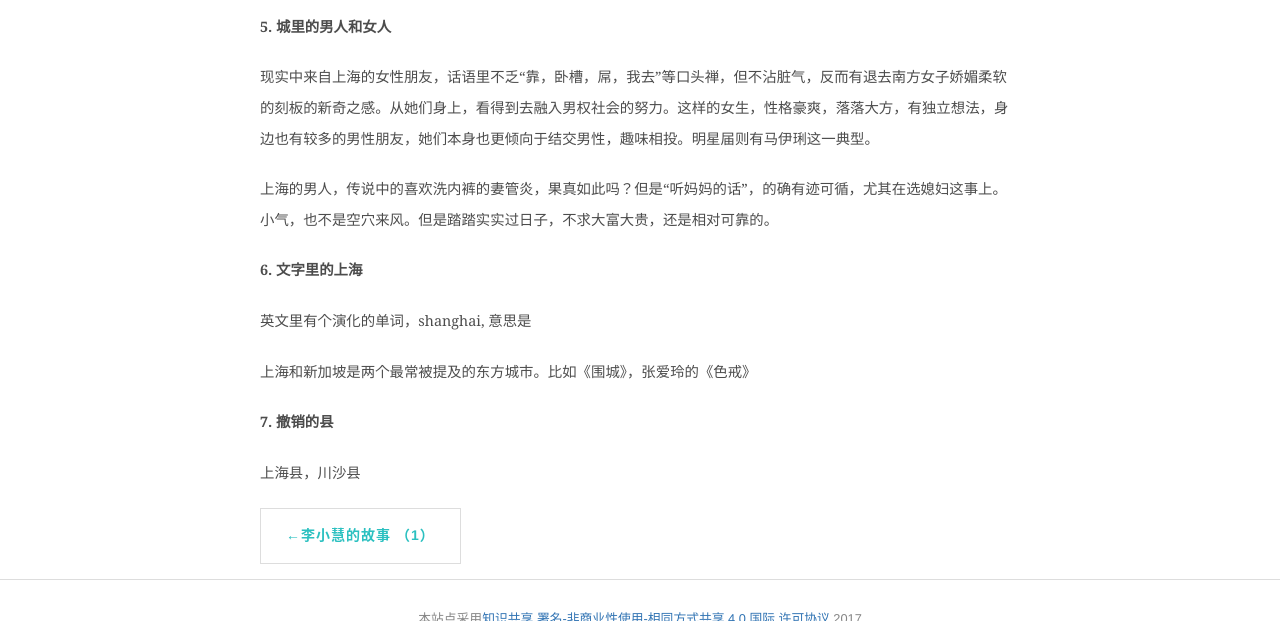
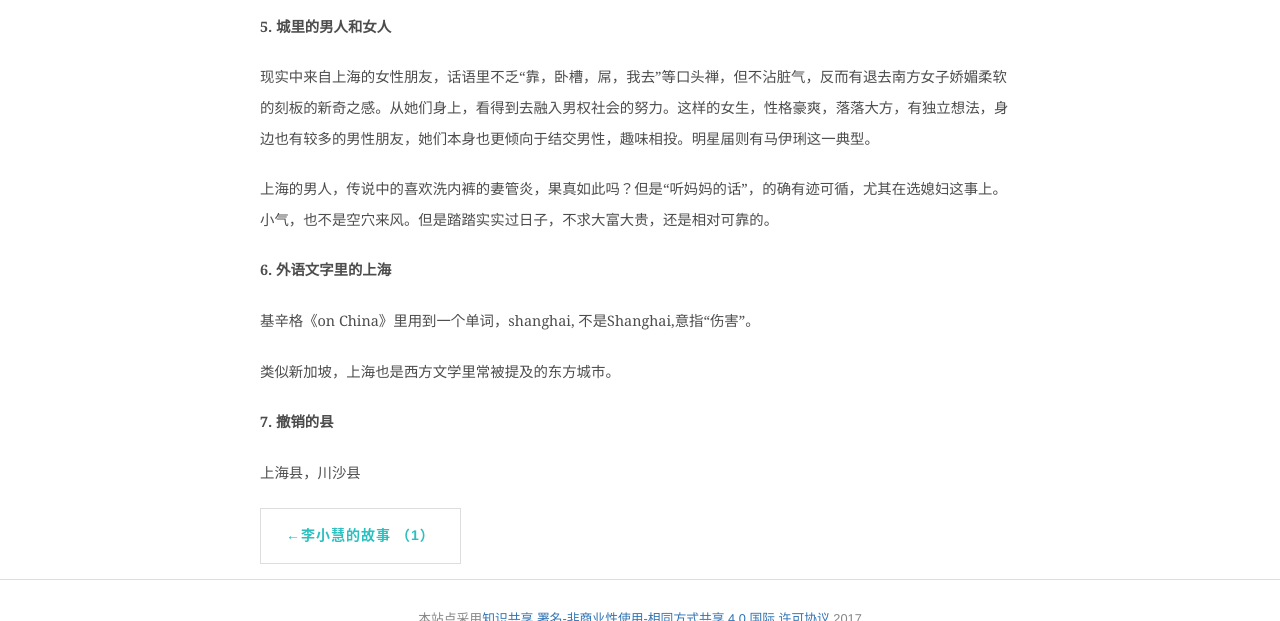
Before and after one commit to shirleysteve/1, a Jekyll site: the page built from _posts/2018-4-21-上海这座城.md, in a window 1280 px wide and 900 px high, scrolled down 1068 px, cut to the strip 0-621 px from the top of the window. Built offline with Jekyll 4.4.1, drawn with Linux system fonts in a browser that asks for light colours; nearby versions of some CDN libraries.

Commit message:
Update 2018-4-21-上海这座城.md

```diff
--- a/_posts/2018-4-21-上海这座城.md
+++ b/_posts/2018-4-21-上海这座城.md
@@ -41,11 +41,11 @@ title: 【自说自话】上海这座城
 
 上海的男人，传说中的喜欢洗内裤的妻管炎，果真如此吗？但是“听妈妈的话”，的确有迹可循，尤其在选媳妇这事上。小气，也不是空穴来风。但是踏踏实实过日子，不求大富大贵，还是相对可靠的。
 
-**6. 文字里的上海**
+**6. 外语文字里的上海**
 
-英文里有个演化的单词，shanghai, 意思是
+基辛格《on China》里用到一个单词，shanghai, 不是Shanghai,意指“伤害”。
 
-上海和新加坡是两个最常被提及的东方城市。比如《围城》，张爱玲的《色戒》
+类似新加坡，上海也是西方文学里常被提及的东方城市。
 
 **7. 撤销的县**
 
```
